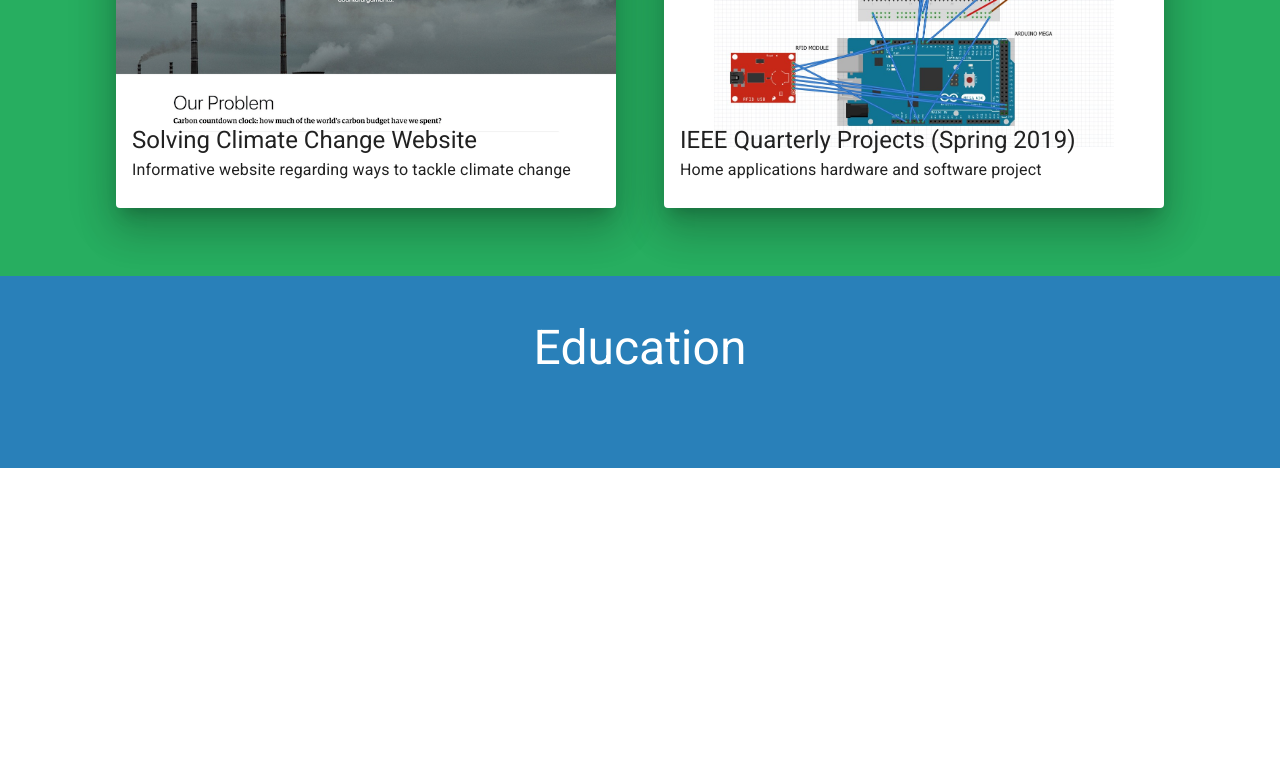
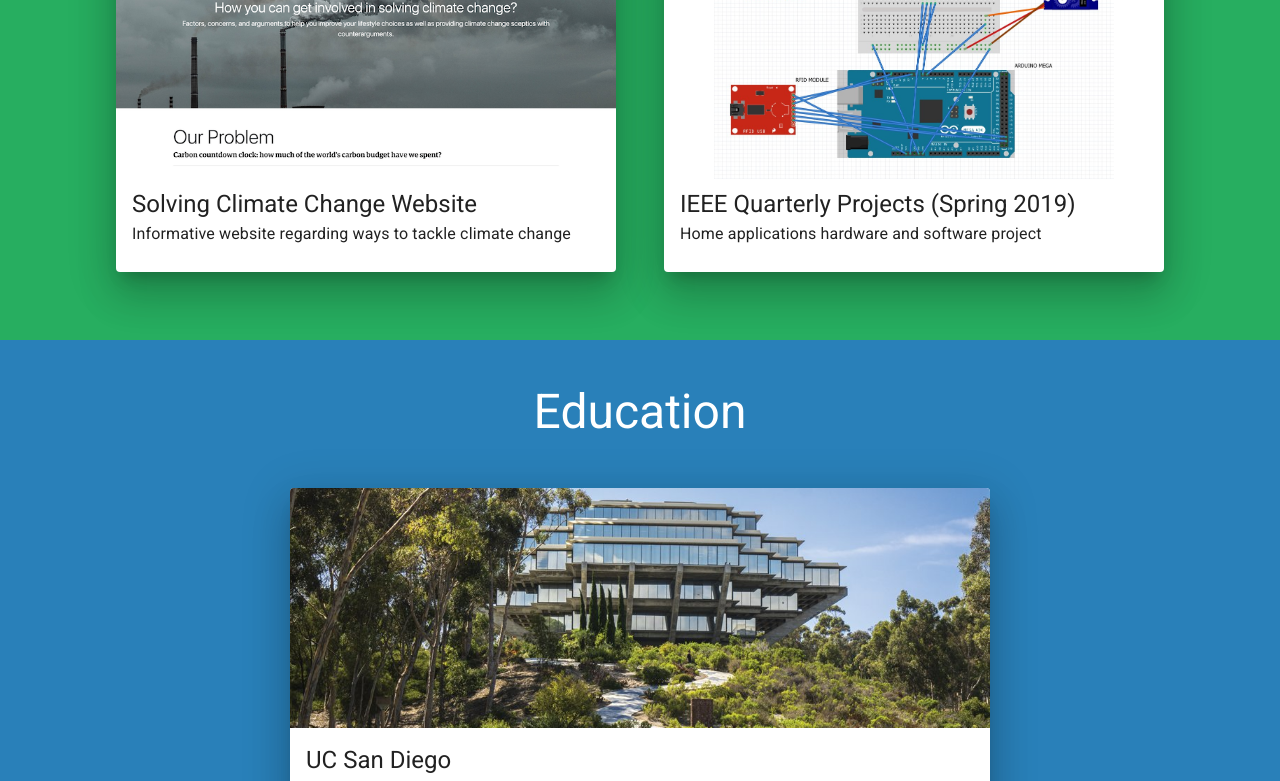
Before and after one commit to paulpan05/portfolio-website, a React (Create React App) app: page / in a window 1280 px wide. Shown: the part 2000-2781 px from the top of the page. Before the commit the page ends 2468 px from the top, so only its background shows below. Built offline with nearby package versions, Linux system fonts and the light colour scheme.

Commit message:
Education section milestone

```diff
--- a/src/components/AboutMe.tsx
+++ b/src/components/AboutMe.tsx
@@ -22,6 +22,7 @@ const useStyles = makeStyles(
       overflow: 'hidden',
       background: `url(${background}) no-repeat center center fixed`,
       backgroundSize: "cover",
+      backgroundColor: '#243322'
     },
     headerText: {
       textAlign: 'center',
--- a/src/components/CardSection.tsx
+++ b/src/components/CardSection.tsx
@@ -51,13 +51,14 @@ const CardSection: React.FC<CardSectionProps> = (props) => {
     // eslint-disable-next-line react-hooks/exhaustive-deps
   }, []);
   return (
-    <div id={props.title.toLowerCase()} ref={props.currentRef}>
     <Grid
       container
       direction="column"
       justify="center"
       alignItems="center"
       className={classes.cardSectionGrid}
+      ref={props.currentRef}
+      id={props.title.toLowerCase()}
     >
       <div className={[classes.cardSection, sectionClass].join(' ')}>
         <Typography variant='h3' className={classes.cardSectionTitle}>
@@ -93,7 +94,6 @@ const CardSection: React.FC<CardSectionProps> = (props) => {
         </Grid>
       </div>
     </Grid>
-    </div>
   );
 }
 
--- a/src/components/Education.tsx
+++ b/src/components/Education.tsx
@@ -4,6 +4,11 @@ import Typography from '@material-ui/core/Typography';
 import { makeStyles, createStyles } from '@material-ui/core/styles';
 import { EducationProps } from '../constants/PropsConstants';
 import { isElementVisible } from '../constants/FunctionConstants';
+import Card from '@material-ui/core/Card';
+import CardMedia from '@material-ui/core/CardMedia';
+import CardContent from '@material-ui/core/CardContent';
+import Divider from '@material-ui/core/Divider';
+import UCSDImg from '../images/UCSD.jpg';
 
 const useStyles = makeStyles(
   createStyles({
@@ -19,6 +24,24 @@ const useStyles = makeStyles(
       color: 'white',
       marginBlockEnd: '1em',
       textAlign: 'center'
+    },
+    educationCard: {
+      width: 700,
+      height: '100%',
+      maxWidth: '80vw'
+    },
+    educationCardMedia: {
+      width: '100%',
+      height: '100%'
+    },
+    educationLogoGrid: {
+      height: '15em'
+    },
+    educationSubtitile: {
+      marginBottom: '1em'
+    },
+    educationCoursework: {
+      marginTop: '1em'
     }
   })
 );
@@ -42,21 +65,59 @@ const Education: React.FC<EducationProps> = (props) => {
     // eslint-disable-next-line react-hooks/exhaustive-deps
   }, []);
   return (
-    <div ref={props.educationRef} id='education'>
     <Grid
       container
       direction="column"
       justify="center"
       alignItems="center"
       className={classes.educationGrid}
+      ref={props.educationRef}
+      id='education'
     >
       <div className={[classes.educationSection, sectionClass].join(' ')}>
         <Typography variant='h3' className={classes.educationSectionTitle}>
           Education
         </Typography>
+        <Card
+          className={classes.educationCard}
+          elevation={24}
+        >
+          <Grid
+            container
+            direction="row"
+            justify="center"
+            className={classes.educationLogoGrid}
+          >
+            <CardMedia
+              src={UCSDImg}
+              component="img"
+              title='UC San Diego'
+              className={classes.educationCardMedia}
+            />
+          </Grid>
+          <CardContent>
+            <Typography variant="h5">
+              UC San Diego
+            </Typography>
+            <Typography variant='subtitle1' className={classes.educationSubtitile}>
+              B.S. Computer Science, Graduating June 2022
+            </Typography>
+            <Divider />
+            <Typography variant='h6' className={classes.educationCoursework}>
+              Relevant Coursework:
+            </Typography>
+            <Typography>
+              <b>CSE 11</b> - Introduction to Computer Science and Object-Oriented Programming: Java<br />
+              <b>CSE 12</b> - Basic Data Structures and Object-Oriented Design<br />
+              <b>CSE 15L</b> - Software Tools and Techniques Laboratory<br />
+              <b>CSE 20</b> - Discrete Mathematics<br />
+              <b>CSE 21</b> - Mathematics for Algorithms and Systems<br />
+              <b>CSE 30</b> - Computer Organization and Systems Programming
+            </Typography>
+          </CardContent>
+        </Card>
       </div>
     </Grid>
-    </div>
   );
 }
 
--- a/src/components/Projects.tsx
+++ b/src/components/Projects.tsx
@@ -88,7 +88,7 @@ const Projects: React.FC<ProjectsProps> = (props) => {
   return (
     <CardSection
       items={items}
-      cardHeight='13em'
+      cardHeight='15em'
       title='Projects'
       subtitle='(Hover or touch twice on card to show details)'
       backgroundColor='#27ae60'
--- a/src/components/TopBar.tsx
+++ b/src/components/TopBar.tsx
@@ -18,7 +18,7 @@ const useStyles = makeStyles(
       height: topBarHeight
     },
     tabLabel: {
-      fontSize: 'medium'
+      fontSize: '1.4em'
     }
   })
 );
--- a/src/constants/TopBarConstants.tsx
+++ b/src/constants/TopBarConstants.tsx
@@ -7,6 +7,6 @@ const page = {
   ContactMe: 5
 }
 
-const topBarHeight = 55;
+const topBarHeight = 65;
 
 export { page, topBarHeight };
```
Also changed, not shown: src/images/UCSD.jpg (added). Lines whose indentation alone changed are shown as unchanged.
